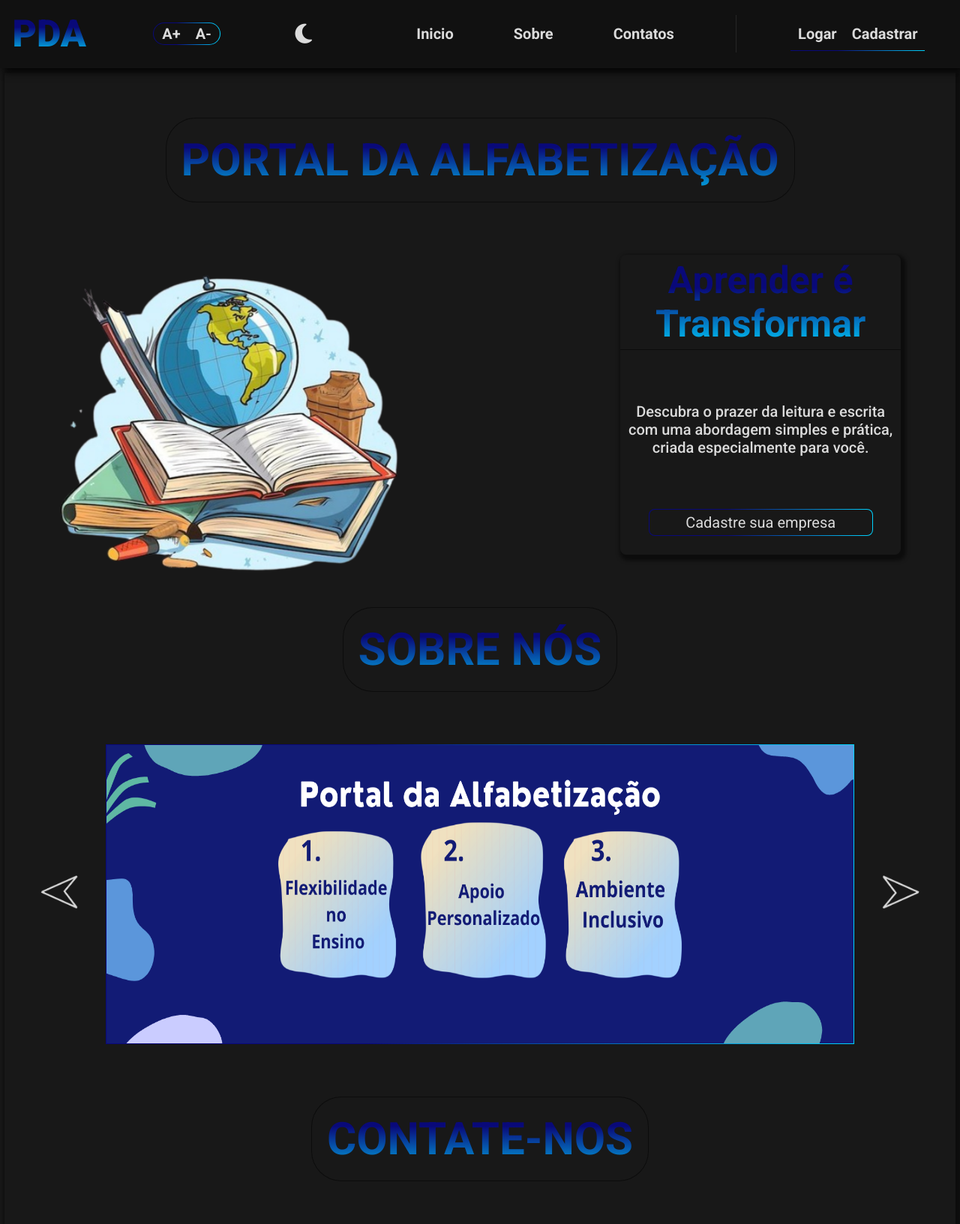
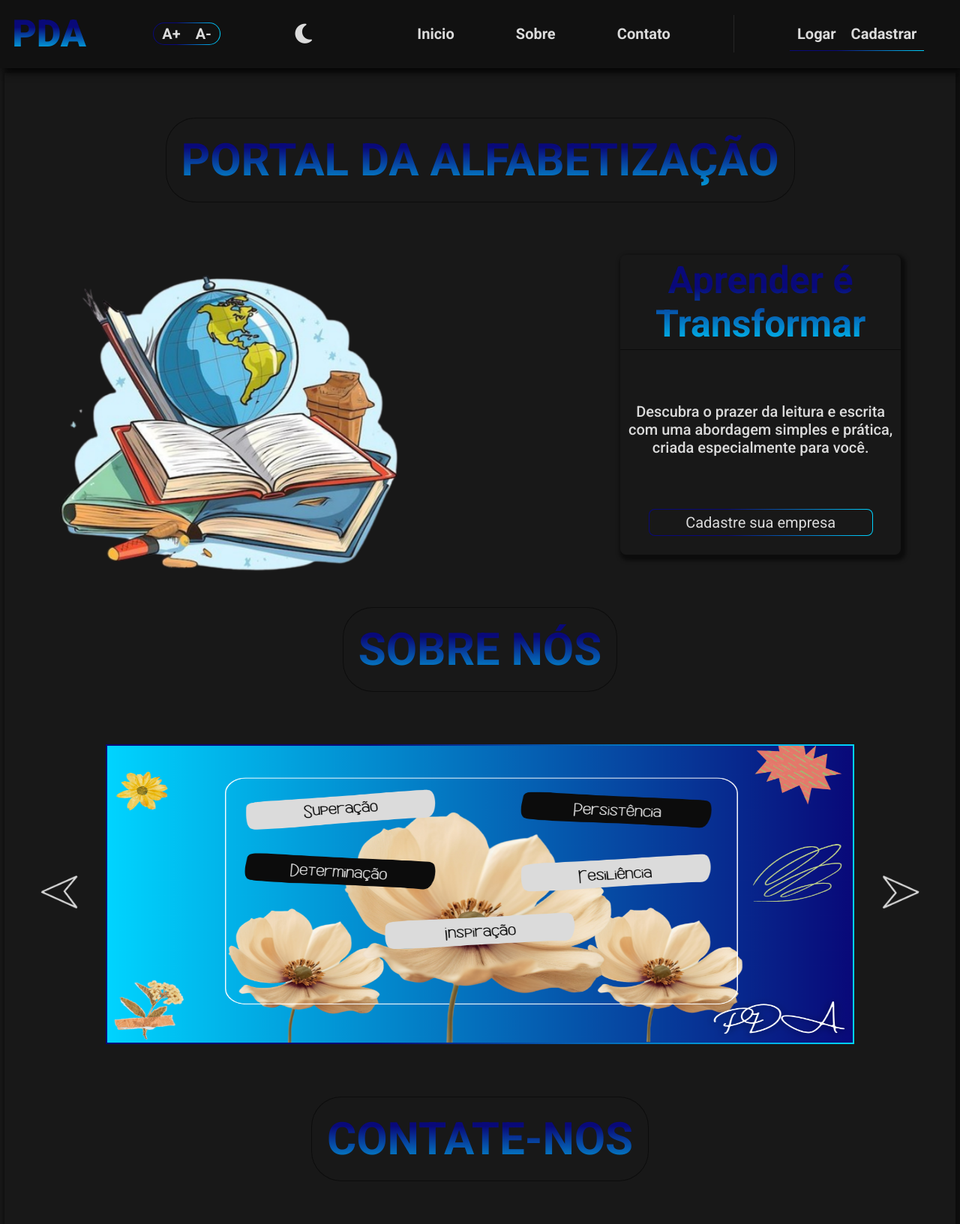
Before and after one commit to JPerrut/Projeto-faculdade---Portal-da-Alfabetiza-o, a PHP site: page /projeto.html in a window 1280 px wide. Shown: the top 1633 px of the page at 75% size. Run offline with PHP 8.4, Linux system fonts and the light colour scheme; some libraries are stand-ins or nearby versions.

Commit message:
changing section_two images

```diff
--- a/projeto.css
+++ b/projeto.css
@@ -396,7 +396,7 @@ main .section_two {
   position: relative;
   overflow: hidden;
   background: linear-gradient(var(--back-color), var(--back-color)) padding-box, var(--blue-gradient-color) border-box;
-  border: 1px solid transparent;
+  border: 2px solid transparent;
 }
 
 .next {
@@ -578,7 +578,6 @@ form .box_input {
     grid-column: 1/3;
     position: relative;
     overflow: hidden;
-    border: #666 solid 1px;
   }
 
 
--- a/projeto.html
+++ b/projeto.html
@@ -31,9 +31,9 @@
 
 
                 <ul id="menu" class="menu">
-                    <li><a href="#sobre">Inicio</a></li>
-                    <li><a href="#contato">Sobre</a></li>
-                    <li><a href="#contato">Contatos</a></li>
+                    <li><a href="#inicio">Inicio</a></li>
+                    <li><a href="#sobre">Sobre</a></li>
+                    <li><a href="#contato">Contato</a></li>
                     <li class="division_bar"></li>
                     <li class="perfil-login">
                         <div><a href="#">Logar</a></div>
@@ -73,10 +73,10 @@
                 <div class="slider-outer">
                     <div class="prev button" alt="Prev"></div>
                     <div class="slider-inner">
-                        <img class="chamada-single" src="images/main_section_two/slideshow/slide_1_desktop.png">
-                        <img class="chamada-single" src="images/main_section_two/slideshow/slide_2_desktop.png">
-                        <img class="chamada-single" src="images/main_section_two/slideshow/slide_3_desktop.png">
-                        <img class="chamada-single" src="images/main_section_two/slideshow/slide_4_desktop.png">
+                        <img class="chamada-single slider1" src="images/main_section_two/slideshow-desktop/slide_1_desktop.png">
+                        <img class="chamada-single slider2" src="images/main_section_two/slideshow-desktop/slide_2_desktop.png">
+                        <img class="chamada-single slider3" src="images/main_section_two/slideshow-desktop/slide_3_desktop.png">
+                        <img class="chamada-single slider4" src="images/main_section_two/slideshow-desktop/slide_4_desktop.png">
                     </div>
                     <div class="next button" alt="Next"></div>
                 </div>
--- a/projeto.js
+++ b/projeto.js
@@ -51,12 +51,24 @@ document.addEventListener('click', function(e) {
 
     // CHECK THE SCREEN SIZE AND TOGGLE THE MENU > BEGINNING
 
-window.addEventListener('resize', function() {
-    if (this.window.innerWidth > 768) {
-        menu.classList.remove('show');
-        btnMenu.classList.remove('active')
+function updateSliderImages() {
+    if (this.window.innerWidth < 660) {
+
+        this.document.querySelector('.slider1').src = "images/main_section_two/slideshow-mobile/slide_1_mobile.png";
+        this.document.querySelector('.slider2').src = "images/main_section_two/slideshow-mobile/slide_2_mobile.png";
+        this.document.querySelector('.slider3').src = "images/main_section_two/slideshow-mobile/slide_3_mobile.png";
+        this.document.querySelector('.slider4').src = "images/main_section_two/slideshow-mobile/slide_4_mobile.png";
+    } else if (this.window.innerWidth > 660) {
+        this.document.querySelector('.slider1').src = "images/main_section_two/slideshow-desktop/slide_1_desktop.png";
+        this.document.querySelector('.slider2').src = "images/main_section_two/slideshow-desktop/slide_2_desktop.png";
+        this.document.querySelector('.slider3').src = "images/main_section_two/slideshow-desktop/slide_3_desktop.png";
+        this.document.querySelector('.slider4').src = "images/main_section_two/slideshow-desktop/slide_4_desktop.png";
     }
-})
+}
+
+updateSliderImages();
+
+window.addEventListener('resize', updateSliderImages);
 
     // CHECK THE SCREEN SIZE AND TOGGLE THE MENU > END
 
```
Also changed, not shown: images/main_section_two/slideshow-desktop/slide_1_desktop.png (added), images/main_section_two/slideshow-desktop/slide_2_desktop.png (added), images/main_section_two/slideshow-desktop/slide_3_desktop.png (added), images/main_section_two/slideshow-desktop/slide_4_desktop.png (added), images/main_section_two/slideshow-mobile/slide_1_mobile.png (added), images/main_section_two/slideshow-mobile/slide_2_mobile.png (added), images/main_section_two/slideshow-mobile/slide_3_mobile.png (added), images/main_section_two/slideshow-mobile/slide_4_mobile.png (added), images/main_section_two/slideshow/slide_1_desktop.png (deleted), images/main_section_two/slideshow/slide_2_desktop.png (deleted), images/main_section_two/slideshow/slide_3_desktop.png (deleted), images/main_section_two/slideshow/slide_4_desktop.png (deleted).
